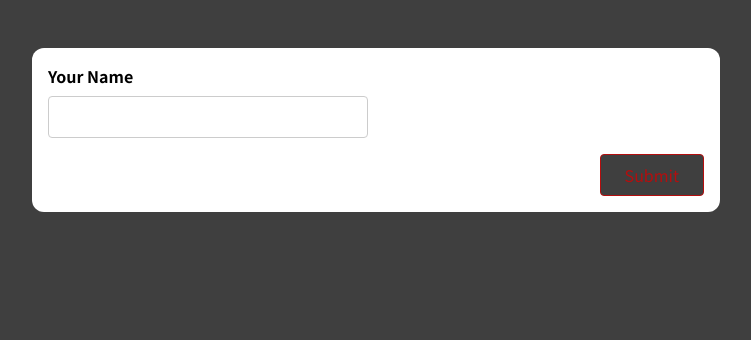
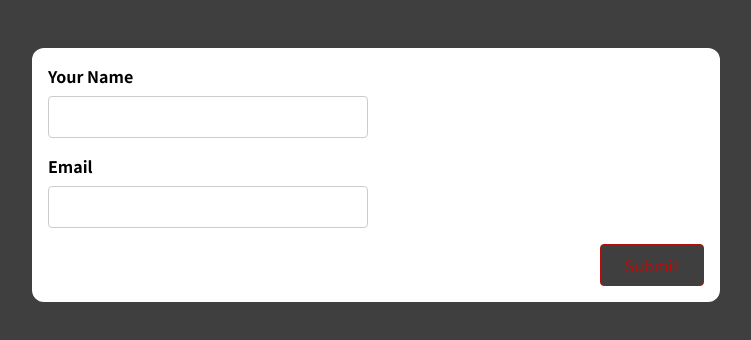
Before and after one commit to GeorgiSirakov4444/forms, a React (Create React App) app: page / in a window 1280 px wide. Shown: the top 340 px of the page, without its empty margins (264-1015 px from the left). Built offline with nearby package versions, Linux system fonts and the light colour scheme.

Commit message:
basic validations

```diff
--- a/src/components/SimpleInput.js
+++ b/src/components/SimpleInput.js
@@ -1,43 +1,65 @@
-import { useEffect, useState } from 'react';
+import { useState } from 'react';
 
 const SimpleInput = (props) => {
   const [enteredName, setEnteredName] = useState('');
   const [enteredNameTouched, setEnteredNameTouched] = useState(false);
-  const [formIsValid, setFormIsValid] = useState(false);
+
+  const [enteredEmail, setEnteredEmail] = useState('');
+  const [enteredEmailTouched, setEnteredEmailTouched] = useState(false);
 
   const enteredNameIsValid = enteredName.trim() !== '';
+
+  function validateEmail(mail) {
+    var react = /\S+@\S+\.\S+/;
+    return react.test(mail);
+  }
+  const enteredEmailIsValid = validateEmail(enteredEmail);
+
   const nameInputIsInvalid = !enteredNameIsValid && enteredNameTouched;
+  const emailInputIsInvalid = !enteredEmailIsValid && enteredEmailTouched;
 
-  useEffect(() => {
-    if(enteredNameIsValid){
-      setFormIsValid(true);
-    } else {
-      setFormIsValid(false);
-    }
-  }, [enteredNameIsValid]);
+  let formIsValid = false;
+  if(enteredNameIsValid && enteredEmailIsValid){
+    formIsValid = true;
+  }
 
   const nameInputChangeHandler = (event) => {
     setEnteredName(event.target.value);
   };
 
+  const emailInputChangeHandler = event => {
+    setEnteredEmail(event.target.value);
+  };
+
   const nameInputBlurHandler = event => {
     setEnteredNameTouched(true);
+  };
+  const emailInputBlurHandler = event => {
+    setEnteredEmailTouched(true);
   };
 
   const formSubmissionHandler = (event) => {
     event.preventDefault();
-
+    setEnteredEmailTouched(true);
     setEnteredNameTouched(true);
 
-    if (!enteredNameIsValid) {
+    if (!enteredNameIsValid || !enteredEmailIsValid) {
       return;
     }
+    console.log(enteredName);
+    console.log(enteredEmail);
 
     setEnteredName('');
+    setEnteredEmail('');
     setEnteredNameTouched(false);
+    setEnteredEmailTouched(false);
+
   };
 
   const nameInputClasses = nameInputIsInvalid
+    ? 'form-control invalid'
+    : 'form-control';
+  const emailInputClasses = emailInputIsInvalid
     ? 'form-control invalid'
     : 'form-control';
 
@@ -56,6 +78,19 @@ const SimpleInput = (props) => {
           <p className='error-text'>Name must not be empty.</p>
         )}
       </div>
+      <div className={emailInputClasses}>
+        <label htmlFor='email'>Email</label>
+        <input
+          type='email'
+          id='email'
+          onChange={emailInputChangeHandler}
+          onBlur={emailInputBlurHandler}
+          value={enteredEmail}
+        />
+        {emailInputIsInvalid && (
+          <p className='error-text'>Email must be valid!</p>
+        )}
+      </div>
       <div className='form-actions'>
         <button disabled={!formIsValid}>Submit</button>
       </div>
```
